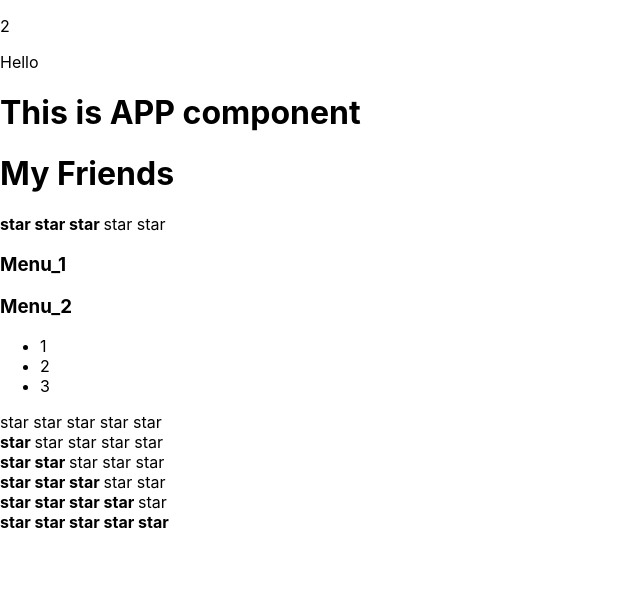
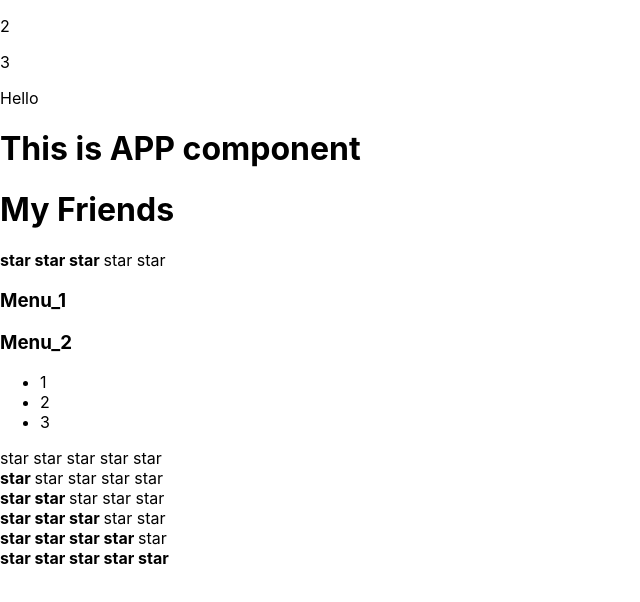
Before and after one commit to genamontana/it-kamasutra-examples, a React (Create React App) app: page / in a window 1280 px wide. Shown: the top 602 px of the page, without its empty margins (0-640 px from the left). Built offline with nearby package versions, Linux system fonts and the light colour scheme.

Commit message:
Commit <p> - 3

```diff
--- a/src/App.tsx
+++ b/src/App.tsx
@@ -7,6 +7,7 @@ function App() {
     return (
         <div>
             <p>2</p>
+            <p>3</p>
             <p>Hello</p>
             <PageTitle title={"This is APP component"}/>
             <PageTitle title={"My Friends"}/>
```
